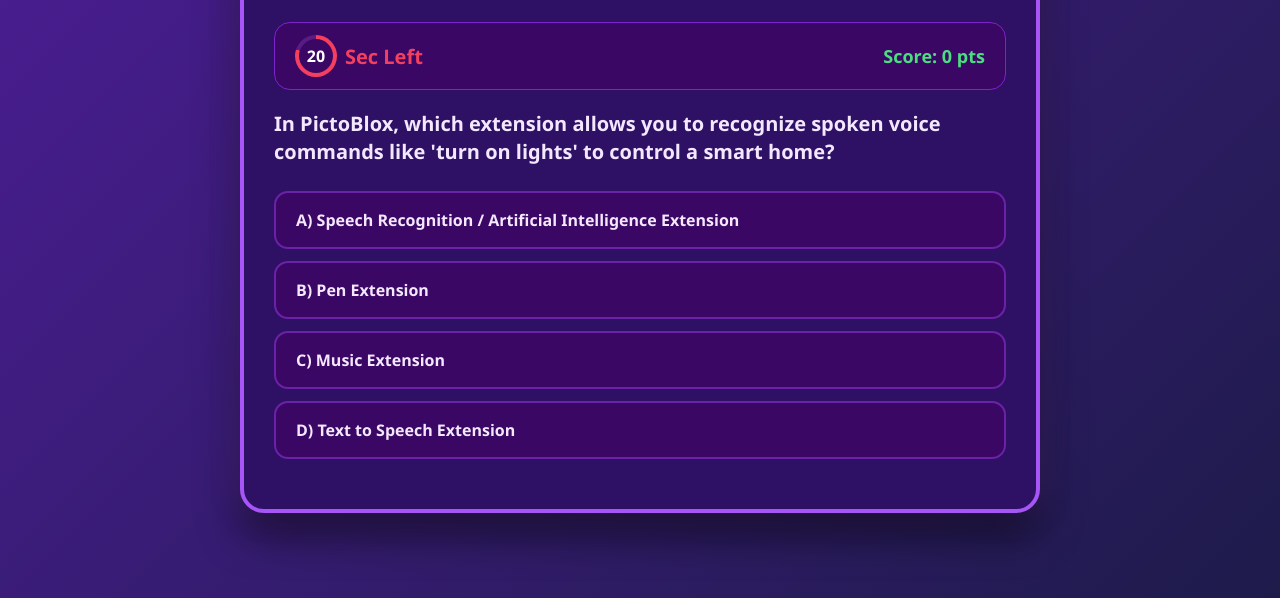
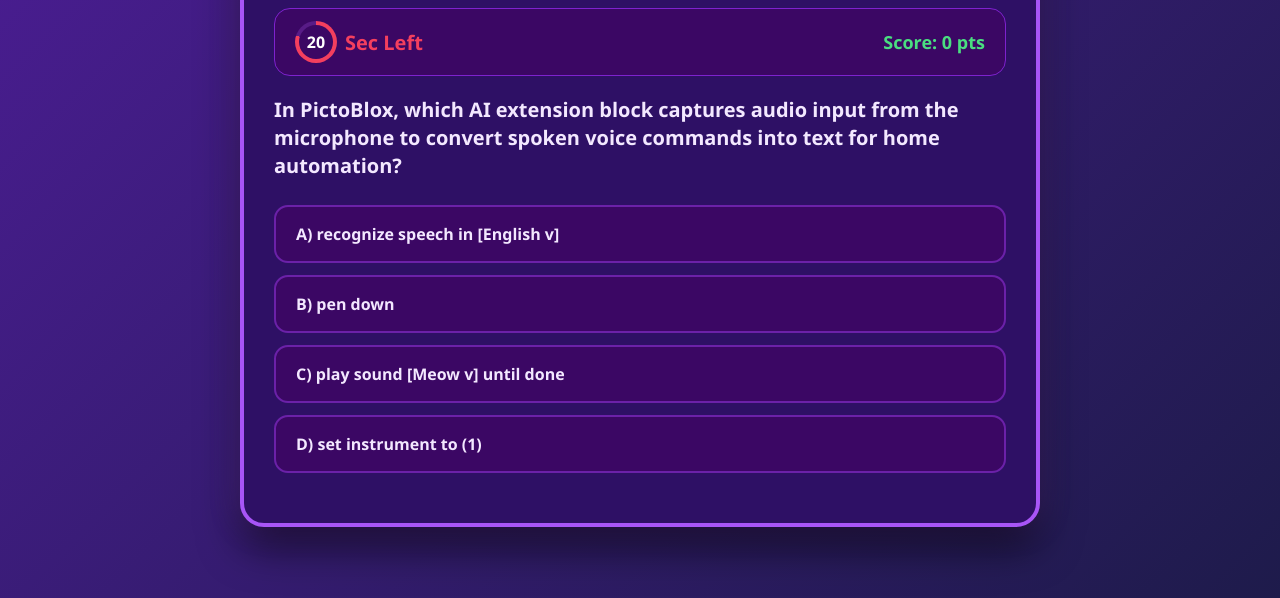
Before and after one commit to Pratiksha9240/ScratchQuiz, a plain HTML site: page index.html in a window 1280 px wide. Shown: the part 202-800 px from the top of the page. Drawn offline with Linux system fonts and the light colour scheme.

Commit message:
Update index.html

```diff
--- a/index.html
+++ b/index.html
@@ -459,107 +459,107 @@
     }
 
     /* ===================================================
-       QUIZ DATA & ENGINE
+       QUIZ DATA & ENGINE (STRICTLY PICTOBLOX AI EXTENSION)
        =================================================== */
     const questions = [
         {
-            q: "In PictoBlox, which extension allows you to recognize spoken voice commands like 'turn on lights' to control a smart home?",
+            q: "In PictoBlox, which AI extension block captures audio input from the microphone to convert spoken voice commands into text for home automation?",
             code: null,
             options: [
-                { text: "Speech Recognition / Artificial Intelligence Extension", correct: true, exp: "The Speech Recognition and AI extensions process audio input and convert speech into text commands." },
-                { text: "Pen Extension", correct: false, exp: "The Pen extension draws shapes on the stage." },
-                { text: "Music Extension", correct: false, exp: "Plays instrument notes and sound effects." },
-                { text: "Text to Speech Extension", correct: false, exp: "Converts text into spoken audio output rather than recognizing user speech." }
+                { text: "recognize speech in [English v]", correct: true, exp: "The Speech Recognition block within the AI extension processes microphone audio and converts it to text variables." },
+                { text: "pen down", correct: false, exp: "Pen extension draws lines on stage." },
+                { text: "play sound [Meow v] until done", correct: false, exp: "Plays standard sprite audio." },
+                { text: "set instrument to (1)", correct: false, exp: "Music extension MIDI setting." }
             ]
         },
         {
-            q: "What is the primary function of Artificial Intelligence (AI) in an AI-powered Home Automation system?",
+            q: "What is the primary function of Artificial Intelligence (AI) in an AI-powered Home Automation project?",
             code: null,
             options: [
-                { text: "To manually click buttons on the screen", correct: false, exp: "Manual clicking does not require AI." },
-                { text: "To analyze inputs (like face, speech, or gestures) and make smart decisions automatically", correct: true, exp: "AI interprets sensory input like voice or face data to trigger smart home devices automatically." },
-                { text: "To replace hardware microcontrollers completely", correct: false, exp: "AI works alongside microcontrollers (like Quarky or Evive) to control real hardware." },
-                { text: "To change backdrop colors randomly", correct: false, exp: "That is basic visual animation, not AI logic." }
+                { text: "To manually click buttons on the screen", correct: false, exp: "Manual clicks do not use AI." },
+                { text: "To analyze sensory inputs (like speech, faces, or objects) and execute automated decisions", correct: true, exp: "AI processes camera or audio feeds to trigger actuators automatically without manual intervention." },
+                { text: "To replace hardware microcontrollers completely", correct: false, exp: "AI works alongside hardware boards to switch physical pins." },
+                { text: "To change backdrop colors randomly", correct: false, exp: "Basic sprite animation." }
             ]
         },
         {
-            q: "Which PictoBlox Artificial Intelligence block is used to continuously analyze images from the camera for face or gesture recognition?",
-            code: "forever\n    analyse image from [camera v]\nend",
+            q: "Which PictoBlox AI Extension block must be executed first in a loop to capture video frames before reading face or object data?",
+            code: "forever\n    [ ??? ]\n    if <(number of faces) > [0]> then\n        set pin (13) output [HIGH v]\n    end\nend",
             options: [
-                { text: "analyse image from [camera]", correct: true, exp: "'analyse image from camera' captures video frames and runs AI model inference on them continuously." },
+                { text: "analyse image from [camera v]", correct: true, exp: "'analyse image from camera' grabs a frame and runs computer vision algorithms to update detected variables." },
                 { text: "turn camera off", correct: false, exp: "Disables image processing." },
-                { text: "say [Processing...]", correct: false, exp: "Displays text speech bubbles." },
-                { text: "play sound [Meow]", correct: false, exp: "Triggers audio output." }
+                { text: "hide sprite", correct: false, exp: "Hides visual sprite graphic." },
+                { text: "reset timer", correct: false, exp: "Resets internal Scratch timer." }
             ]
         },
         {
-            q: "How can facial recognition AI enhance a Smart Home Security Gate system in PictoBlox?",
+            q: "How does the AI Extension's Face Detection feature enhance a Smart Home Security Door system?",
             code: null,
             options: [
-                { text: "By opening the door automatically when a recognized family member is detected", correct: true, exp: "Facial recognition matches stored face models to safely unlock doors for authorized family members." },
-                { text: "By turning off the Wi-Fi connection", correct: false, exp: "Smart security systems rely on connections to process and alert." },
-                { text: "By changing room temperatures randomly", correct: false, exp: "Facial recognition deals with identity, not HVAC control." },
-                { text: "By playing music when someone touches a key", correct: false, exp: "This is basic key sensing, not face recognition security." }
+                { text: "By detecting facial expression or presence to trigger a servo motor lock", correct: true, exp: "Face detection outputs attributes like expression or face count to trigger physical door locks." },
+                { text: "By turning off the local network", correct: false, exp: "Disables system connectivity." },
+                { text: "By changing room temperature units", correct: false, exp: "Facial analysis does not measure temperature." },
+                { text: "By playing random sound effects on keypress", correct: false, exp: "Standard event handling." }
             ]
         },
         {
-            q: "When using the Natural Language Processing (NLP) or Speech Recognition blocks, what condition checks if the user said 'turn on fan'?",
+            q: "When building a voice-controlled fan, how do you verify if the user commanded the fan to turn on?",
             code: "if <(speech result) contains [turn on fan]?> then\n    set pin (13) output [HIGH v]\nend",
             options: [
-                { text: "if <speech result contains 'turn on fan'>", correct: true, exp: "Checking if the parsed speech result contains specific keywords triggers the appropriate smart appliance output." },
-                { text: "if <loudness > 50>", correct: false, exp: "Loudness checks sound volume, not spoken command words." },
-                { text: "if <touching mouse-pointer?>", correct: false, exp: "Detects cursor hover, not speech." },
-                { text: "if <key space pressed?>", correct: false, exp: "Checks physical key presses." }
+                { text: "Check if (speech result) contains 'turn on fan'", correct: true, exp: "Evaluating if the parsed speech string contains key command words correctly triggers hardware pins." },
+                { text: "Check if <loudness > 50>", correct: false, exp: "Loudness measures raw volume, not spoken words." },
+                { text: "Check if <touching mouse-pointer?>", correct: false, exp: "Mouse hover condition." },
+                { text: "Check if <key space pressed?>", correct: false, exp: "Manual keyboard input." }
             ]
         },
         {
-            q: "Which electronic component controlled via PictoBlox acts as an automated switch to turn high-voltage home lights ON or OFF?",
+            q: "Which electronic actuator module connected to a microcontroller lets PictoBlox safely turn real high-voltage appliances ON or OFF?",
             code: null,
             options: [
-                { text: "Relay Module", correct: true, exp: "Relays allow low-voltage microcontrollers (like Quarky/Arduino) to safely control high-voltage home appliances." },
-                { text: "Ultrasonic Sensor", correct: false, exp: "Measures distance, does not switch appliances." },
-                { text: "LDR (Light Dependent Resistor)", correct: false, exp: "Senses ambient light levels." },
-                { text: "Buzzer", correct: false, exp: "Emits audio alert sounds." }
+                { text: "Relay Module", correct: true, exp: "Relays allow low-voltage microcontroller logic pins to safely switch high-voltage AC appliance circuits." },
+                { text: "Ultrasonic Sensor", correct: false, exp: "Measures distance." },
+                { text: "LDR (Light Dependent Resistor)", correct: false, exp: "Analog light sensor." },
+                { text: "Buzzer", correct: false, exp: "Audio output device." }
             ]
         },
         {
-            q: "How does an AI-enabled Smart Lighting system automatically turn lights on when a person enters a room?",
-            code: "forever\n    analyse image from [camera v]\n    if <(number of faces) > [0]> then\n        turn ON room light\n    else\n        turn OFF room light\n    end\nend",
+            q: "How does an AI Smart Lighting system use Computer Vision to conserve energy when a room is empty?",
+            code: "forever\n    analyse image from [camera v]\n    if <(number of faces) = [0]> then\n        set pin (10) output [LOW v]\n    end\nend",
             options: [
-                { text: "By checking if 'number of faces detected' is greater than 0 using computer vision", correct: true, exp: "Computer vision detects human presence by counting faces in the camera frame to manage lighting efficiency." },
-                { text: "By waiting for the user to press a spacebar", correct: false, exp: "Manual input defeats automated AI detection." },
-                { text: "By resetting the timer every second", correct: false, exp: "Timers do not sense physical human presence." },
-                { text: "By checking if mouse is down", correct: false, exp: "Mouse input is not automated room sensing." }
+                { text: "It sets output pin to LOW when 'number of faces' equals 0", correct: true, exp: "When no human faces are detected in the frame, the AI turns off the lighting pin to save power." },
+                { text: "It waits for a manual keypress", correct: false, exp: "Not automated." },
+                { text: "It deletes script variables", correct: false, exp: "Does not control hardware." },
+                { text: "It reboots the computer", correct: false, exp: "Irrelevant system command." }
             ]
         },
         {
-            q: "Which PictoBlox extension allows you to train your own custom Machine Learning models (e.g., recognizing custom hand gestures for appliance control)?",
+            q: "Which built-in feature of the PictoBlox AI Extension can be used for a Smart Delivery Box that alerts the home owner when a package is detected?",
             code: null,
             options: [
-                { text: "Teachable Machine / Machine Learning Environment", correct: true, exp: "Teachable Machine in PictoBlox lets users train custom image, pose, or audio models for home automation control." },
-                { text: "Paint Editor", correct: false, exp: "Used for creating sprite costumes." },
-                { text: "Sound Editor", correct: false, exp: "Used for trimming and modifying audio clips." },
-                { text: "Variable Manager", correct: false, exp: "Used for creating numerical and string data variables." }
+                { text: "Object Detection / Recognition", correct: true, exp: "The AI extension's Object Detection identifies items like boxes, packages, or vehicles in the camera feed." },
+                { text: "Sound Pitch Shift", correct: false, exp: "Audio effect control." },
+                { text: "Costume Switcher", correct: false, exp: "2D graphics manipulation." },
+                { text: "Stage Backdrop Blender", correct: false, exp: "Visual backdrop styling." }
             ]
         },
         {
-            q: "In an automated Smart Home HVAC system, how do AI and sensors work together efficiently?",
+            q: "In an automated Smart Home, how do sensor inputs and AI processing complement each other?",
             code: null,
             options: [
-                { text: "Sensors gather environmental data (temperature/presence), and AI predicts/adjusts the ideal cooling state", correct: true, exp: "Combining sensor telemetry with AI decision-making optimizes comfort and reduces energy consumption." },
-                { text: "The system runs full power 24/7 without stopping", correct: false, exp: "Continuous operation wastes energy and ignores smart automation." },
-                { text: "AI deletes sensor code whenever it gets warm", correct: false, exp: "AI executes code logic rather than deleting project scripts." },
-                { text: "Sensors replace the main microcontroller unit", correct: false, exp: "Sensors supply inputs to microcontrollers, they do not replace them." }
+                { text: "Sensors capture environmental conditions while AI processes raw data to make automated adjustments", correct: true, exp: "Sensors provide environmental telematics, and AI algorithms process that data to execute precise outputs." },
+                { text: "Sensors replace the main processing script", correct: false, exp: "Sensors are hardware inputs, not software code." },
+                { text: "AI runs only when connected to a printer", correct: false, exp: "Printers are unrelated output devices." },
+                { text: "The system runs non-stop at max power", correct: false, exp: "Defeats automation efficiency." }
             ]
         },
         {
-            q: "Why is Machine Learning Model Training necessary before running an AI Home Automation gesture recognition system?",
-            code: null,
+            q: "Why is a continuous loop (`forever` block) required around camera analysis blocks in PictoBlox AI home automation scripts?",
+            code: "when green flag clicked\nforever\n    analyse image from [camera v]\n    // AI logic here\nend",
             options: [
-                { text: "To teach the AI algorithm to distinguish between different gestures by collecting sample images", correct: true, exp: "Supervised ML training requires dataset samples so the AI can accurately classify new user gestures in real time." },
-                { text: "To make the microchip consume less electricity", correct: false, exp: "Model training teaches classification, not power management." },
-                { text: "To increase speaker volume output", correct: false, exp: "Volume is an audio hardware property." },
-                { text: "To draw background graphics in PictoBlox", correct: false, exp: "Graphic design is unrelated to model training." }
+                { text: "To continuously process incoming video frames in real time so the system responds instantly to changes", correct: true, exp: "AI computer vision requires continuous frame sampling in a loop to detect live changes in the room." },
+                { text: "To increase speaker volume over time", correct: false, exp: "Audio property manipulation." },
+                { text: "To prevent hardware microcontrollers from starting", correct: false, exp: "Loops keep execution active." },
+                { text: "To erase variables from memory", correct: false, exp: "Variables are retained during execution." }
             ]
         }
     ];
@@ -640,7 +640,7 @@
             quizScore++;
             document.getElementById('current-score').innerText = quizScore * 10;
             playSound('correct');
-            showPopup(true, "Correct!", "Great job on PictoBlox logic.");
+            showPopup(true, "Correct!", "Great job on PictoBlox AI logic.");
         } else {
             btns[idx].classList.add('wrong');
             playSound('wrong');
```
